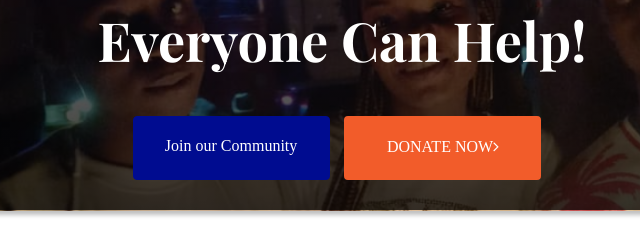
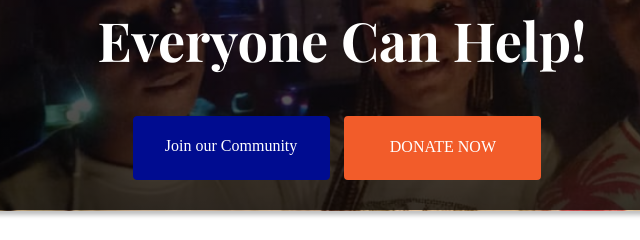
Before and after one commit to Emilsone/Therahub-africa, a plain HTML site: page about.html in a window 1280 px wide. Shown: the part 3603-3843 px from the top of the page, 298-938 px from the left. Drawn offline with nearby package versions, Linux system fonts and the light colour scheme.

Commit message:
minor update

```diff
--- a/about.html
+++ b/about.html
@@ -268,8 +268,7 @@
 							<h1>Everyone Can Help!</h1>
 							<div class="button-group">
 								<a class=" btn btn-1" href="#">Join our Community</a>
-								<a class=" btn btn-2" href="#">DONATE NOW<i class="fa fa-angle-right fa-sm"
-										aria-hidden="true"></i></a>
+								<a class=" btn btn-2" href="#">DONATE NOW</a>
 							</div>
 						</div>
 					</div>
```
